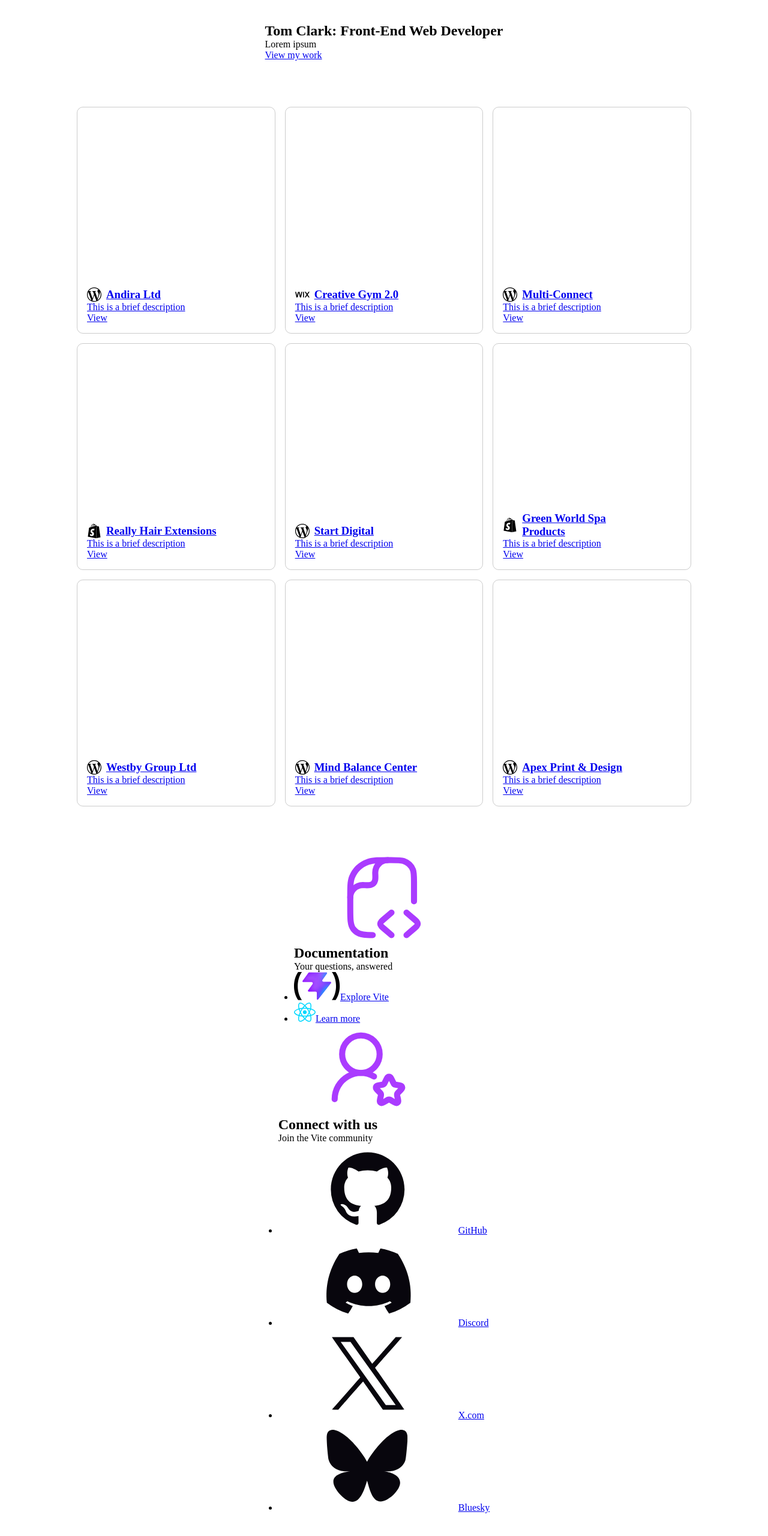
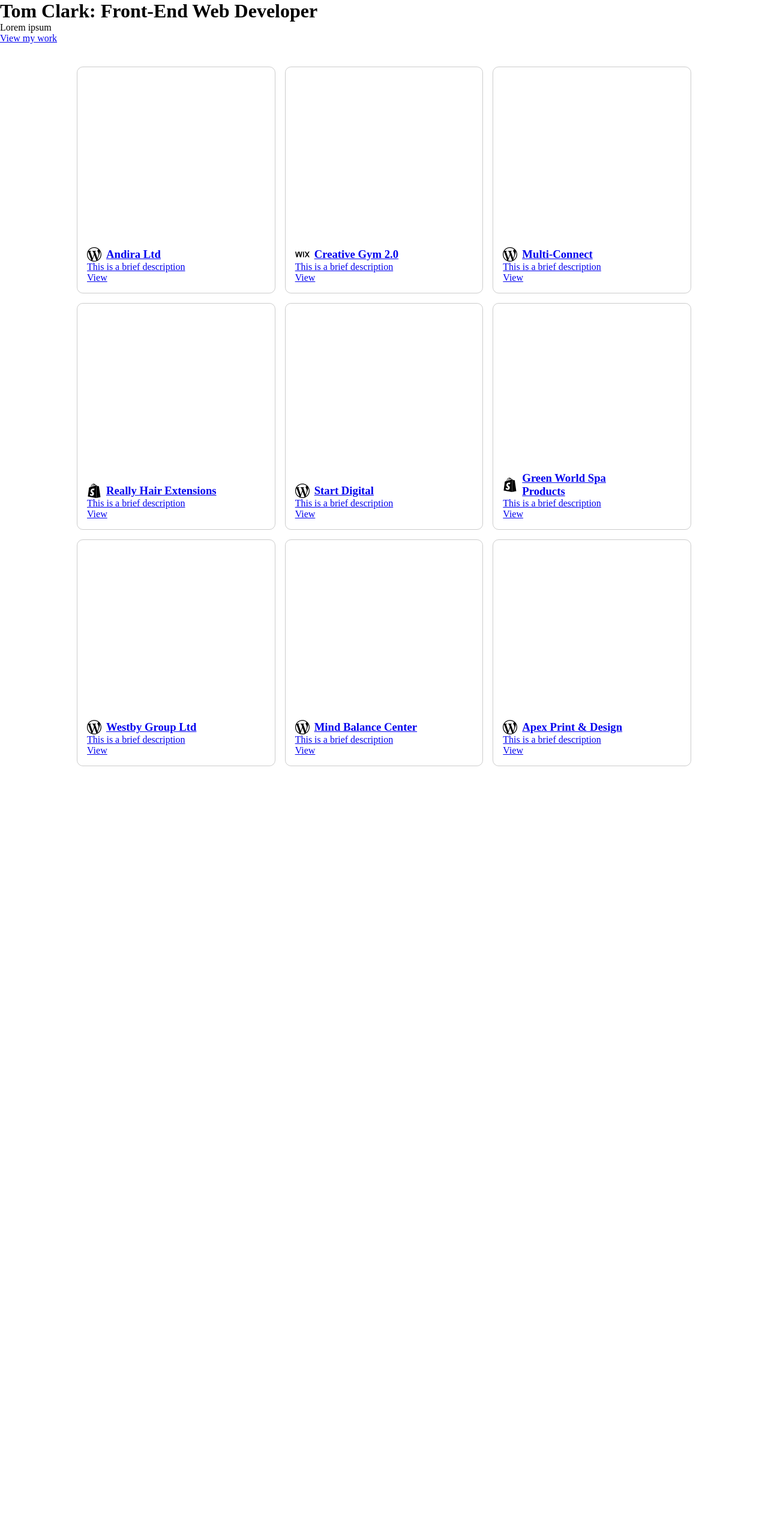
Before and after one commit to tom-hm-clark-dev/Portfolio, a React app: page / in a window 1280 px wide. Shown: the top 2560 px of the page at 60% size. After the commit the page ends 1316 px from the top, so only its background shows below. Built offline with nearby package versions, Linux system fonts and the light colour scheme; the HTML template or start-up script is replaced by a standard one.

Commit message:
Routing functioning

```diff
--- a/src/App.tsx
+++ b/src/App.tsx
@@ -1,117 +1,16 @@
-import { useState } from 'react'
-import reactLogo from './assets/react.svg'
-import viteLogo from './assets/vite.svg'
-import heroImg from './assets/hero.png'
 import './App.css'
-import projects  from './data/projects';
-import ProjectCard from './components/ProjectCard'
+import ProjectPage from './pages/ProjectPage'
+import Home from './pages/Home'
+import { BrowserRouter, Routes, Route } from 'react-router-dom';
 
 function App() {
-  const [count, setCount] = useState(0)
-
   return (
     <>
-      <section>
-        <div className='hero'>
-          <h1>Tom Clark: Front-End Web Developer</h1>
-          <p>Lorem ipsum</p>
-          <a href="'">View my work</a>
-        </div>
-      </section>
-      <section>
-          <div className='row'>
-            <div className='col'>
-              <div className='projects-grid'>
-                {projects.map(project => <ProjectCard {...project}/>)}
-              </div>
-            </div>
-          </div>
-      </section>
-      <div className="ticks"></div>
+    <Routes>
+      <Route path='/' element={<Home/>} />
+      <Route path='/project/:slug' element={<ProjectPage/>}/>
+    </Routes>
 
-      <section id="next-steps">
-        <div id="docs">
-          <svg className="icon" role="presentation" aria-hidden="true">
-            <use href="/icons.svg#documentation-icon"></use>
-          </svg>
-          <h2>Documentation</h2>
-          <p>Your questions, answered</p>
-          <ul>
-            <li>
-              <a href="https://vite.dev/" target="_blank">
-                <img className="logo" src={viteLogo} alt="" />
-                Explore Vite
-              </a>
-            </li>
-            <li>
-              <a href="https://react.dev/" target="_blank">
-                <img className="button-icon" src={reactLogo} alt="" />
-                Learn more
-              </a>
-            </li>
-          </ul>
-        </div>
-        <div id="social">
-          <svg className="icon" role="presentation" aria-hidden="true">
-            <use href="/icons.svg#social-icon"></use>
-          </svg>
-          <h2>Connect with us</h2>
-          <p>Join the Vite community</p>
-          <ul>
-            <li>
-              <a href="https://github.com/vitejs/vite" target="_blank">
-                <svg
-                  className="button-icon"
-                  role="presentation"
-                  aria-hidden="true"
-                >
-                  <use href="/icons.svg#github-icon"></use>
-                </svg>
-                GitHub
-              </a>
-            </li>
-            <li>
-              <a href="https://chat.vite.dev/" target="_blank">
-                <svg
-                  className="button-icon"
-                  role="presentation"
-                  aria-hidden="true"
-                >
-                  <use href="/icons.svg#discord-icon"></use>
-                </svg>
-                Discord
-              </a>
-            </li>
-            <li>
-              <a href="https://x.com/vite_js" target="_blank">
-                <svg
-                  className="button-icon"
-                  role="presentation"
-                  aria-hidden="true"
-                >
-                  <use href="/icons.svg#x-icon"></use>
-                </svg>
-                X.com
-              </a>
-            </li>
-            <li>
-              <a href="https://bsky.app/profile/vite.dev" target="_blank">
-                <svg
-                  className="button-icon"
-                  role="presentation"
-                  aria-hidden="true"
-                >
-                  <use href="/icons.svg#bluesky-icon"></use>
-                </svg>
-                Bluesky
-              </a>
-            </li>
-          </ul>
-        </div>
-      </section>
-
-      <div className="ticks"></div>
-      <section id="spacer"></section>
     </>
   )
 }
--- a/src/components/Project.tsx
+++ /dev/null
@@ -1,5 +0,0 @@
-export function Project() {
-    <h1>Project</h1>
-}
-
-export default Project
--- /dev/null
+++ b/src/components/Section.tsx
@@ -0,0 +1,14 @@
+import type { ReactNode } from 'react'
+
+type SectionProps = {
+  bg: string,
+  children: ReactNode
+}
+
+export function Section({bg, children}: SectionProps) {
+  return (
+    <div className={`section section--${bg}`}>
+      {children}
+    </div>
+  )
+}
--- a/src/main.tsx
+++ b/src/main.tsx
@@ -2,7 +2,6 @@ import { StrictMode } from 'react'
 import { createRoot } from 'react-dom/client'
 import './index.css'
 import App from './App.tsx'
-import Project from './components/Project.tsx'
 import { BrowserRouter } from 'react-router-dom'
 
 createRoot(document.getElementById('root')!).render(
--- /dev/null
+++ b/src/pages/Home.tsx
@@ -0,0 +1,30 @@
+import projects  from '../data/projects';
+import ProjectCard from '../components/ProjectCard'
+import { Section } from '../components/Section';
+
+export function Home() {
+  return (
+    <>
+      <Section bg="dark">
+        <div className='hero'>
+          <h1>Tom Clark: Front-End Web Developer</h1>
+          <p>Lorem ipsum</p>
+          <a href="#projects">View my work</a>
+        </div>
+      </Section>
+      <section id="projects">
+          <div className='row'>
+            <div className='col'>
+              <div className='projects-grid'>
+                {projects.map(project => <ProjectCard
+                key={project.slug}
+                {...project}/>)}
+              </div>
+            </div>
+          </div>
+      </section>
+    </>
+  )
+}
+
+export default Home
--- /dev/null
+++ b/src/pages/ProjectPage.tsx
@@ -0,0 +1,16 @@
+import { useParams } from "react-router-dom"
+import projects from "../data/projects";
+
+export function Project() {
+  const {slug} = useParams();
+  const project = projects.find(p => p.slug === slug);
+
+  if (!project) {
+    return <h1>Project not found</h1>;
+  }
+  return (
+    <h1>{project.title}</h1>
+  )
+}
+
+export default Project
```
Also changed, not shown: src/assets/github.svg (added), 1 other file (tests, documents, lock files or other folders).
